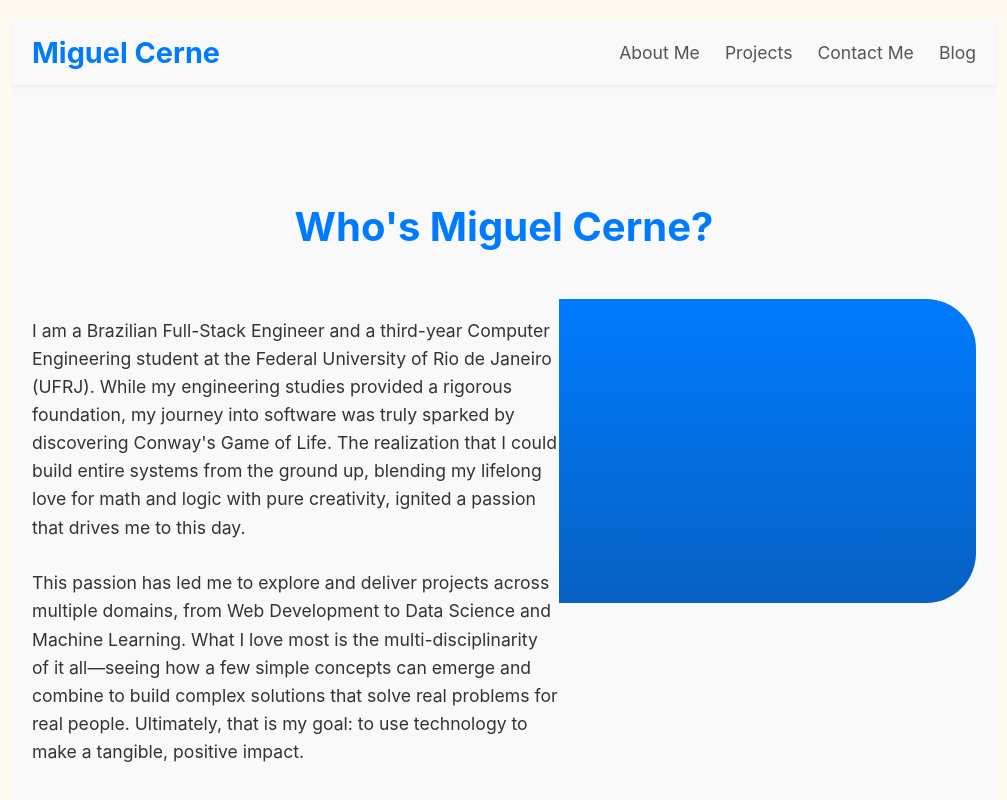
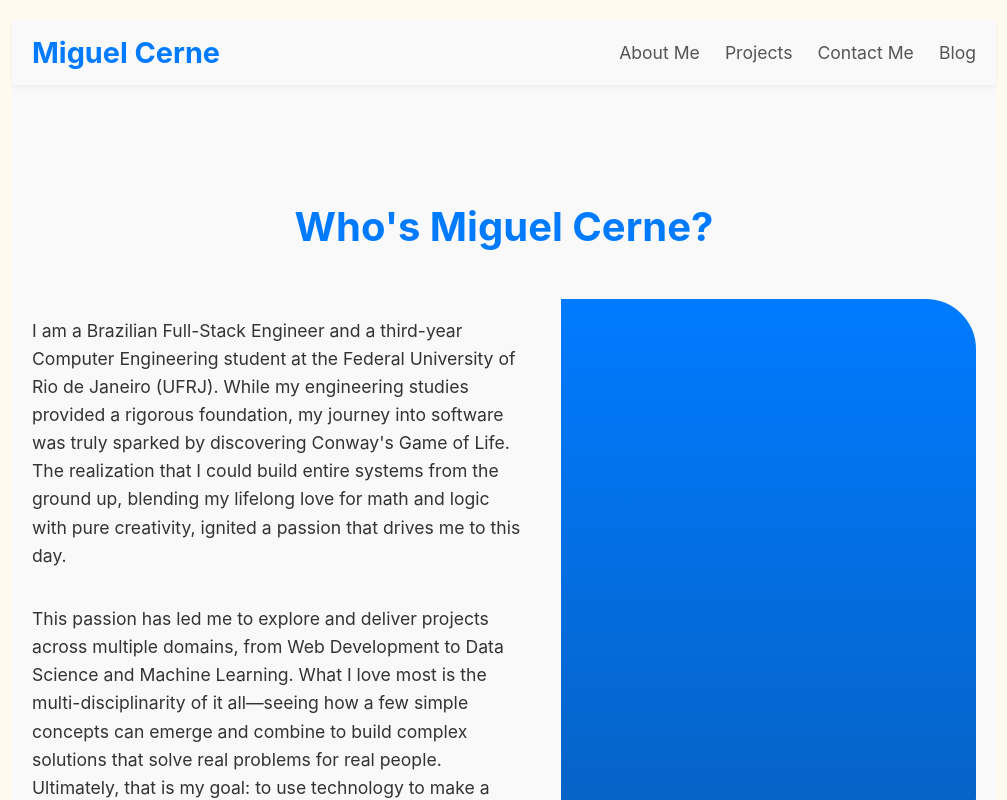
Before and after one commit to Cerne17/portfolio-fullstack, a React (Create React App) app in the folder frontend/: page / in a window 1280 px wide. Shown: the top 800 px of the page, without its empty margins (136-1143 px from the left). Built offline with nearby package versions, Linux system fonts and the light colour scheme; the HTML template or start-up script is replaced by a standard one.

Commit message:
fix(frontend): resizes the hero banner dinamically

```diff
--- a/frontend/src/components/Hero/Hero.module.css
+++ b/frontend/src/components/Hero/Hero.module.css
@@ -59,12 +59,12 @@
 
 .text {
   font-size: 1.1em;
-  margin-bottom: 10px;
+  padding-right: 2em;
 }
 
 .bannerPlaceholder {
   width: 3000px;
-  height: 304px;
+  height: auto;
   background: linear-gradient(#007bff, #0661c2);
   border-radius: 0 50px 50px 0;
 }
```
